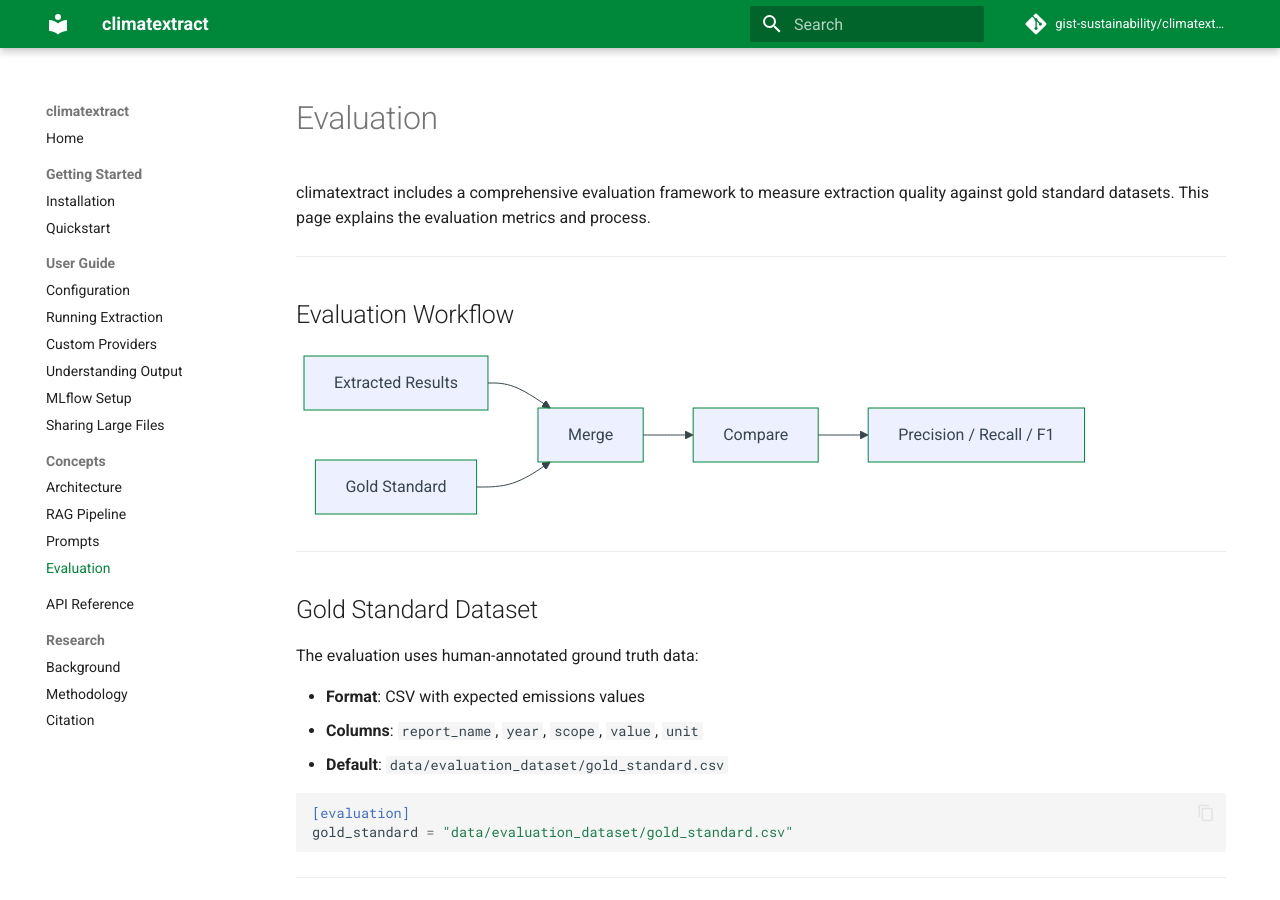
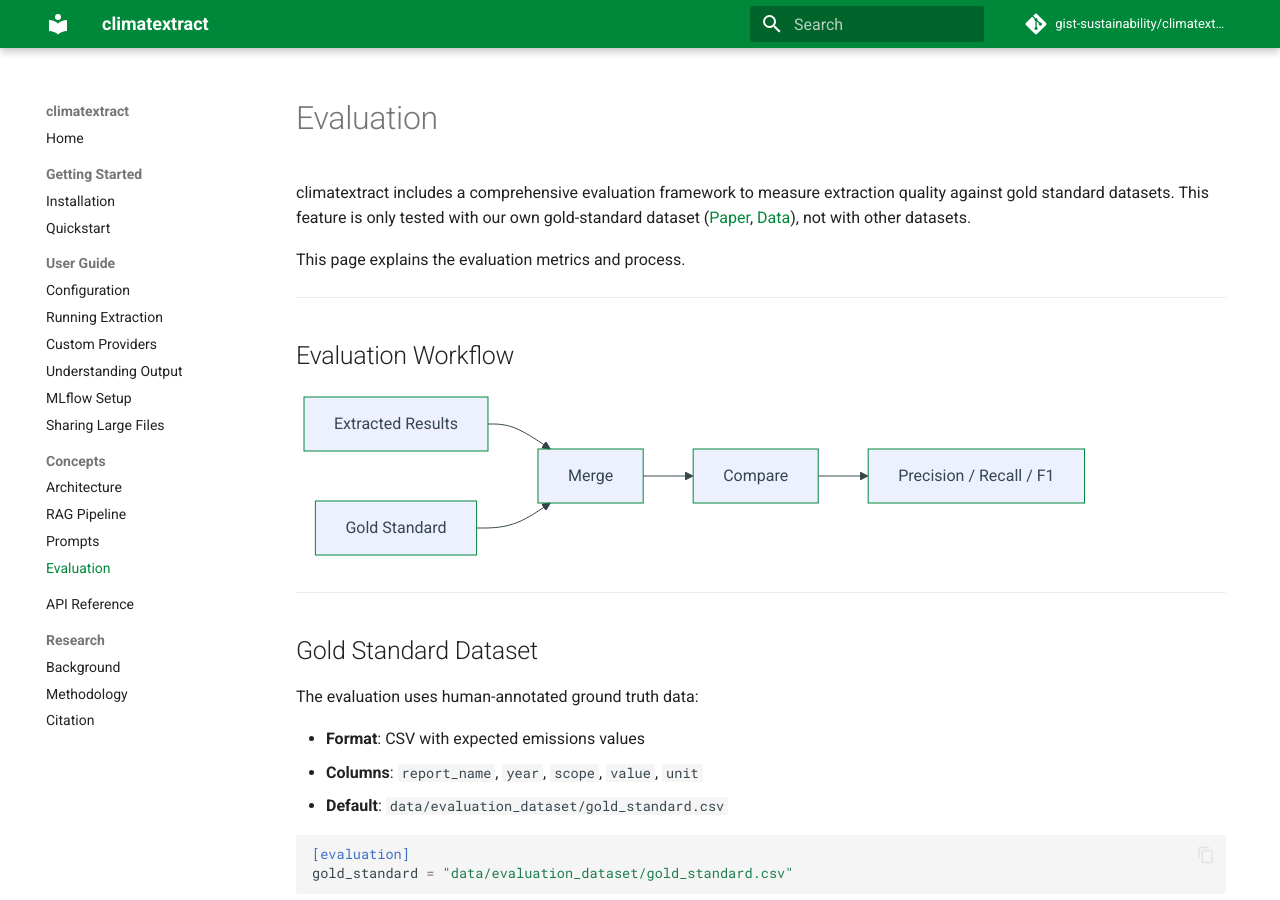
Before and after one commit to gist-sustainability/climatextract, an MkDocs documentation site: the page built from docs/concepts/evaluation.md, in a window 1280 px wide and 900 px high. Built offline with MkDocs 1.6.1 and Material for MkDocs 9.7.7, drawn with Linux system fonts in a browser that asks for light colours; comment, search, counter and statistics services are not loaded.

Commit message:
Update evaluation.md to specify dataset testing

```diff
--- a/docs/concepts/evaluation.md
+++ b/docs/concepts/evaluation.md
@@ -1,6 +1,8 @@
 # Evaluation
 
-climatextract includes a comprehensive evaluation framework to measure extraction quality against gold standard datasets. This page explains the evaluation metrics and process.
+climatextract includes a comprehensive evaluation framework to measure extraction quality against gold standard datasets. This feature is only tested with our own gold-standard dataset ([Paper](https://doi.org/10.1038/s41597-025-05664-8), [Data](https://zenodo.org/records/18696096)), not with other datasets.
+
+This page explains the evaluation metrics and process.
 
 ---
 
```
